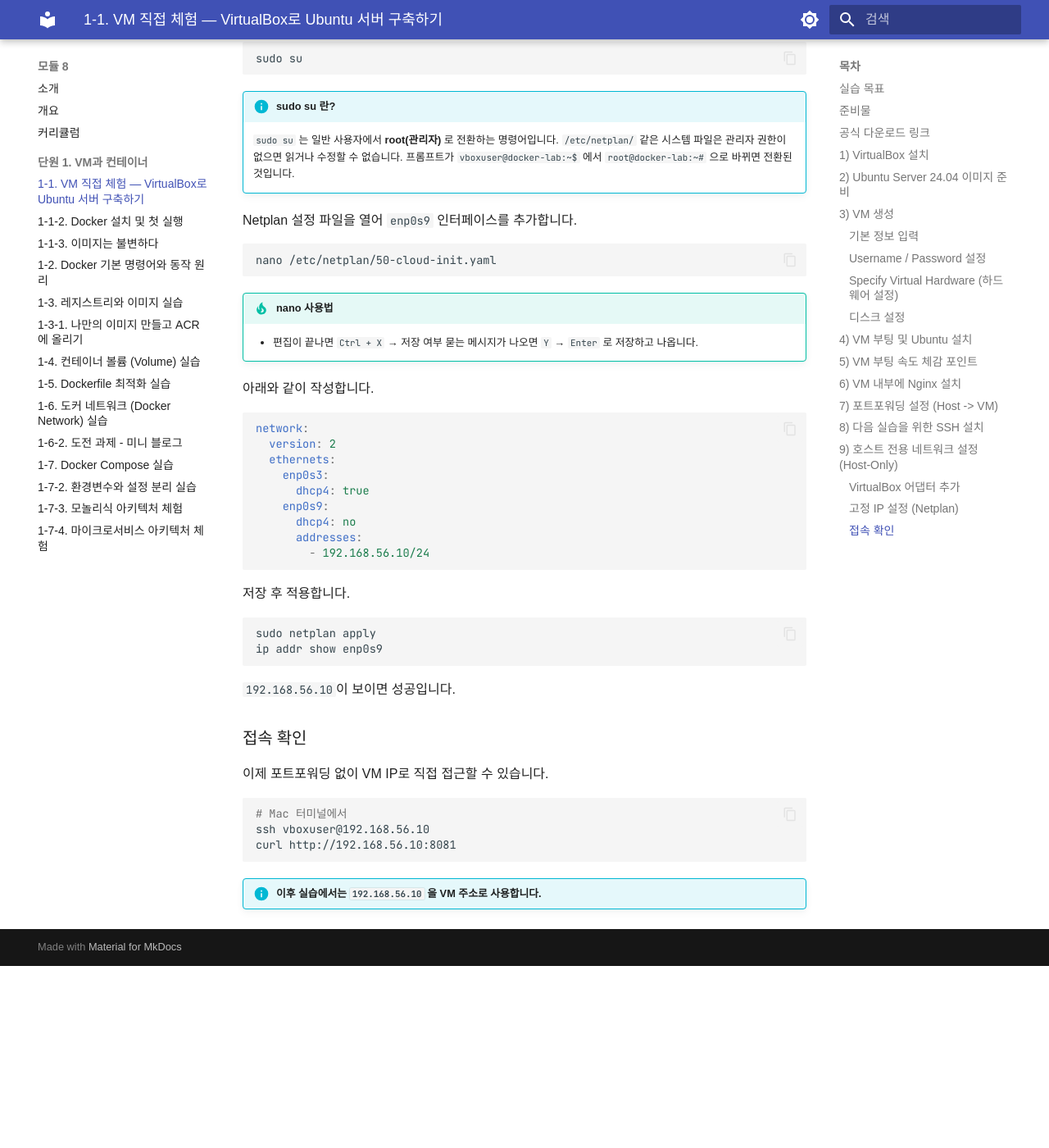
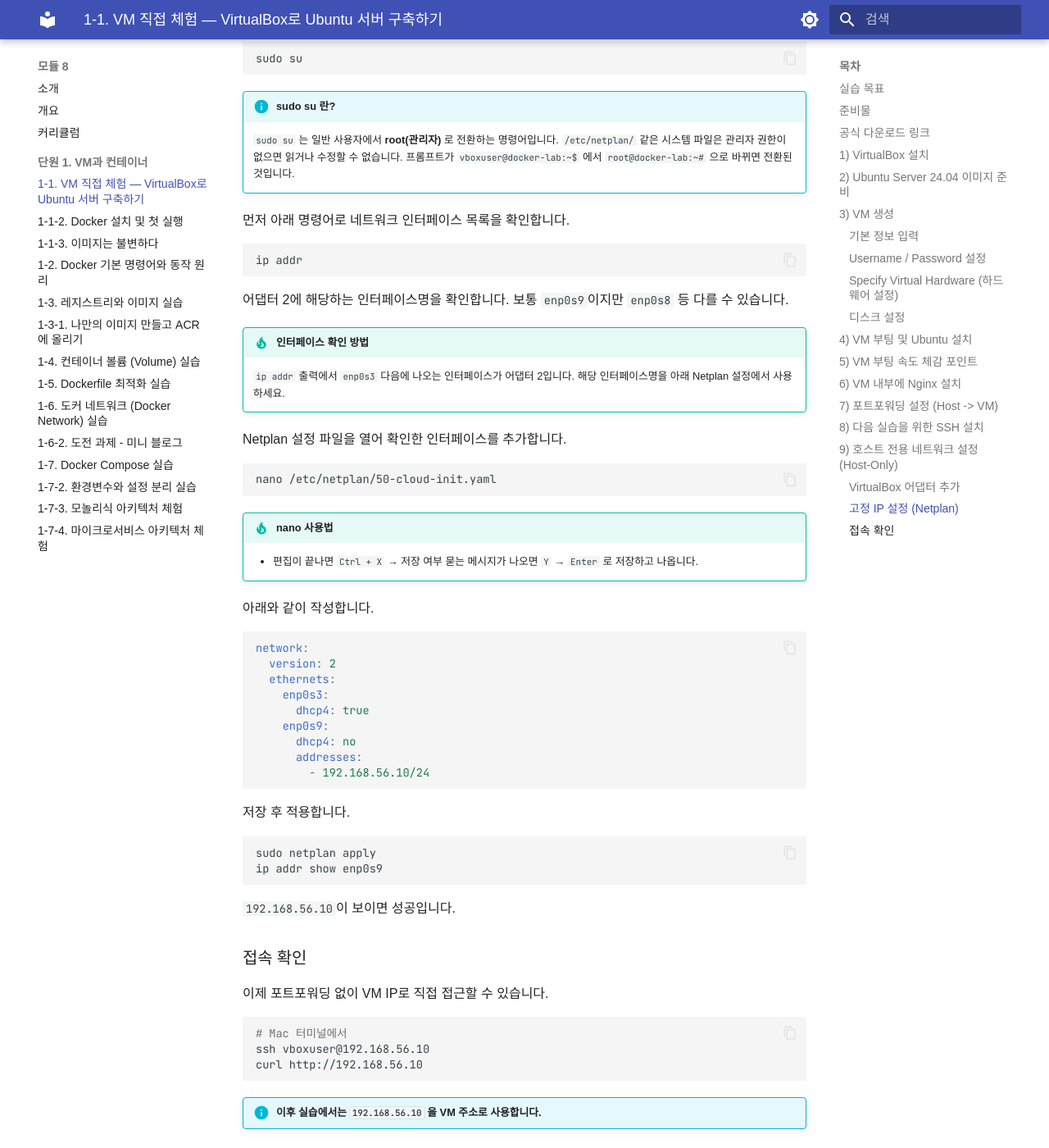
Before and after one commit to skilleat-labs/docker-k8s-labs, an MkDocs documentation site: the page built from docs/modules/module8/1-1.md, in a window 1280 px wide and 1400 px high, scrolled down 7227 px. Shown: the whole window at 82% size. Built offline with MkDocs 1.6.1 and Material for MkDocs 9.7.7, drawn with Linux system fonts in a browser that asks for light colours; some web fonts are replaced; before the commit the page ends 8405 px from its top, so only the background shows below that.

Commit message:
docs: 모듈8 nav 및 1-1 내용 수정
- mkdocs-m8.yml: '단원 1. VM과 컨테이너' → 'VM과 컨테이너'로 변경
- 1-1.md: ip addr 어댑터 확인 안내 추가, curl 포트 8081→80 수정

Co-Authored-By: Claude Sonnet 4.6 <noreply@anthropic.com>

````diff
--- a/docs/modules/module8/1-1.md
+++ b/docs/modules/module8/1-1.md
@@ -211,7 +211,19 @@ sudo su
     `/etc/netplan/` 같은 시스템 파일은 관리자 권한이 없으면 읽거나 수정할 수 없습니다.
     프롬프트가 `vboxuser@docker-lab:~$` 에서 `root@docker-lab:~#` 으로 바뀌면 전환된 것입니다.
 
-Netplan 설정 파일을 열어 `enp0s9` 인터페이스를 추가합니다.
+먼저 아래 명령어로 네트워크 인터페이스 목록을 확인합니다.
+
+```bash
+ip addr
+```
+
+어댑터 2에 해당하는 인터페이스명을 확인합니다. 보통 `enp0s9`이지만 `enp0s8` 등 다를 수 있습니다.
+
+!!! tip "인터페이스 확인 방법"
+    `ip addr` 출력에서 `enp0s3` 다음에 나오는 인터페이스가 어댑터 2입니다.
+    해당 인터페이스명을 아래 Netplan 설정에서 사용하세요.
+
+Netplan 설정 파일을 열어 확인한 인터페이스를 추가합니다.
 
 ```bash
 nano /etc/netplan/50-cloud-init.yaml
@@ -250,7 +262,7 @@ ip addr show enp0s9
 ```bash
 # Mac 터미널에서
 ssh vboxuser@192.168.56.10
-curl http://192.168.56.10:8081
+curl http://192.168.56.10
 ```
 
 !!! info "이후 실습에서는 `192.168.56.10` 을 VM 주소로 사용합니다."
--- a/mkdocs-m8.yml
+++ b/mkdocs-m8.yml
@@ -35,7 +35,7 @@ nav:
   - 홈: index-m8.md
   - 개요: modules/module8/overview.md
   - 커리큘럼: modules/module8/curriculum.md
-  - 단원 1. VM과 컨테이너:
+  - VM과 컨테이너:
       - 1-1. VM 직접 체험 — VirtualBox로 Ubuntu 서버 구축하기: modules/module8/1-1.md
       - 1-1-2. Docker 설치 및 첫 실행: modules/module8/1-1-2.md
       - 1-1-3. 이미지는 불변하다: modules/module8/1-1-3.md
````
